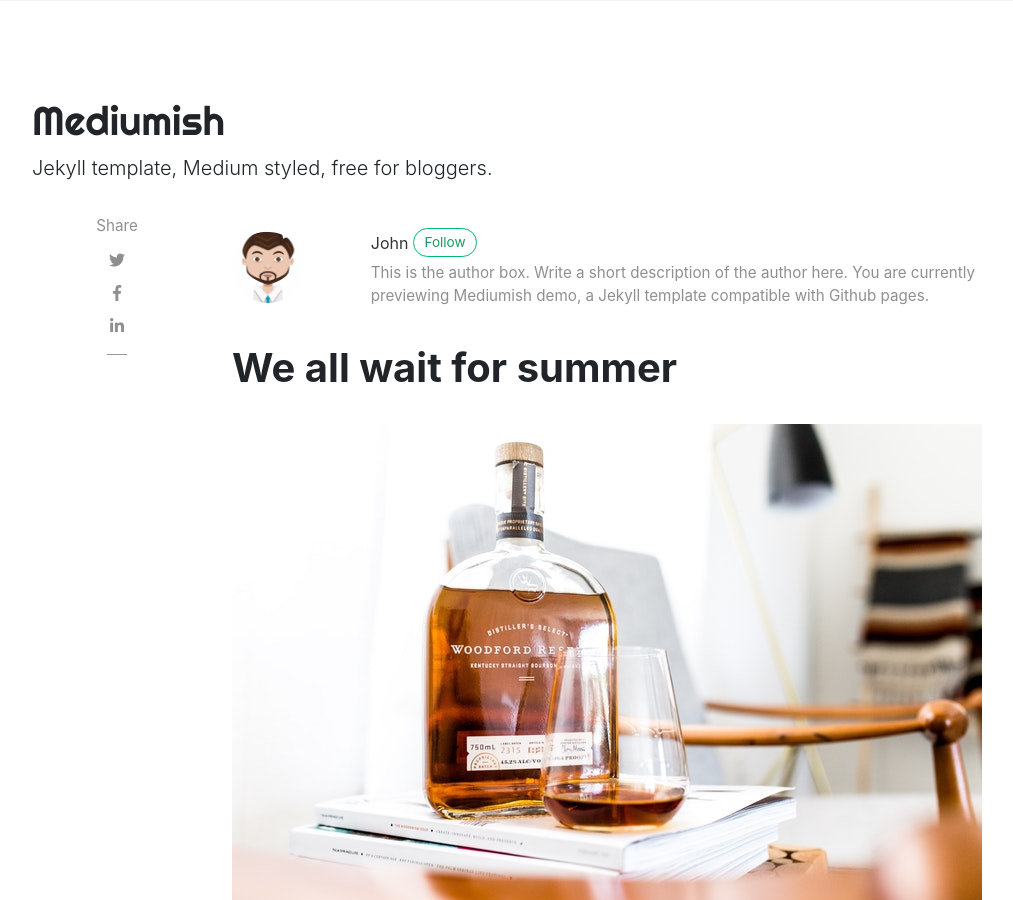
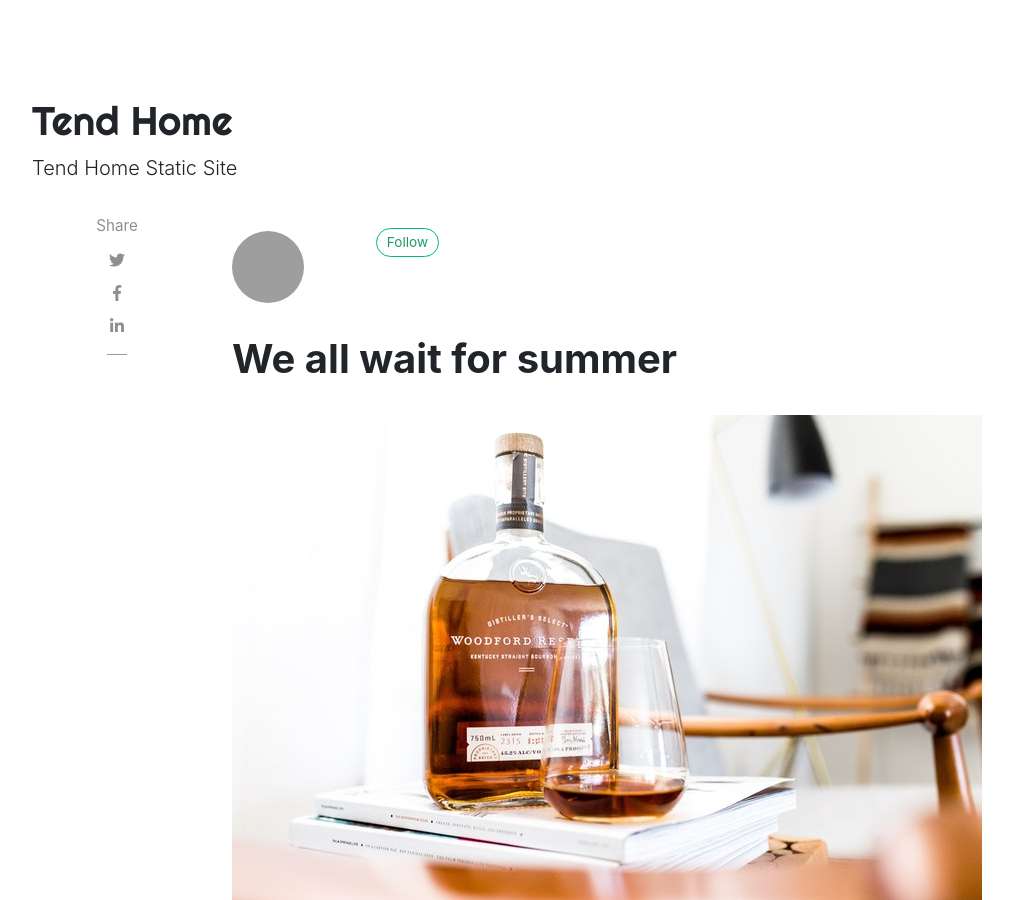
Before and after one commit to tendhome/site, a Jekyll site: the page built from _posts/2018-01-12-we-all-wait-for-summer.md, in a window 1280 px wide and 900 px high. Shown: the whole window, without its empty margins (53-1066 px from the left). Built offline with Jekyll 4.4.1, drawn with Linux system fonts in a browser that asks for light colours; nearby versions of some CDN libraries; comment, search, counter and statistics services are not loaded; some of the changed text lies outside the part shown; grey boxes are pictures that could not be loaded.

Commit message:
edit _config

```diff
--- a/_config.yml
+++ b/_config.yml
@@ -1,35 +1,14 @@
 # Site
-name: "Mediumish"
-title: "Mediumish"
-description: "Jekyll template, Medium styled, free for bloggers."
+name: "Tend Home"
+title: "Homepage"
+description: "Tend Home Static Site"
 logo: 'assets/images/logo.png'
 favicon: 'assets/images/logo.png'
-baseurl: /mediumish-theme-jekyll
-google_analytics: 'UA-46278016-1'
+#baseurl: /mediumish-theme-jekyll
 disqus: 'demowebsite'
-mailchimp-list: 'https://wowthemes.us11.list-manage.com/subscribe/post?u=8aeb20a530e124561927d3bd8&amp;id=8c3d2d214b'
+#mailchimp-list: 'https://wowthemes.us11.list-manage.com/subscribe/post?u=8aeb20a530e124561927d3bd8&amp;id=8c3d2d214b'
 include: ["_pages"]
 permalink: /:title/
-
-# Authors
-authors:
-  sal:
-    name: Sal
-    display_name: Sal
-    gravatar: e56154546cf4be74e393c62d1ae9f9d4
-    email: wowthemesnet@gmail.com
-    web: https://www.wowthemes.net
-    twitter: https://twitter.com/wowthemesnet
-    description: "Author of Mediumish, a Bootstrap Medium styled template available for WordPress, HTML, Ghost and Jekyll. You are currently previewing Jekyll template demo."
-  john:
-    name: John
-    display_name: John
-    avatar: 'assets/images/avatar.png'
-    gravatar: b1cc14991db7a456fcd761680bbc8f81
-    email: wowthemesnet@gmail.com
-    web: https://www.wowthemes.net
-    twitter: https://twitter.com/wowthemesnet
-    description: "This is the author box. Write a short description of the author here. You are currently previewing Mediumish demo, a Jekyll template compatible with Github pages."
 
 # Plugins
 plugins:
@@ -63,10 +42,10 @@
 
 # Adsense (change to "enabled" to activate, also your client id and ad slot. Create a new ad unit from your Adsense account to get the slot.)
 adsense: "disabled"
-adsense-data-ad-client: "ca-pub-3412143450191416"
-adsense-data-ad-slot: "1363087678"
+adsense-data-ad-client: ""
+adsense-data-ad-slot: ""
 
 # Lazy Images ("enabled" or "disabled")
-lazyimages: "disabled"
+lazyimages: "enabled"
 
 exclude: [changelog.md, LICENSE.txt, README.md, Gemfile, Gemfile.lock]
```
